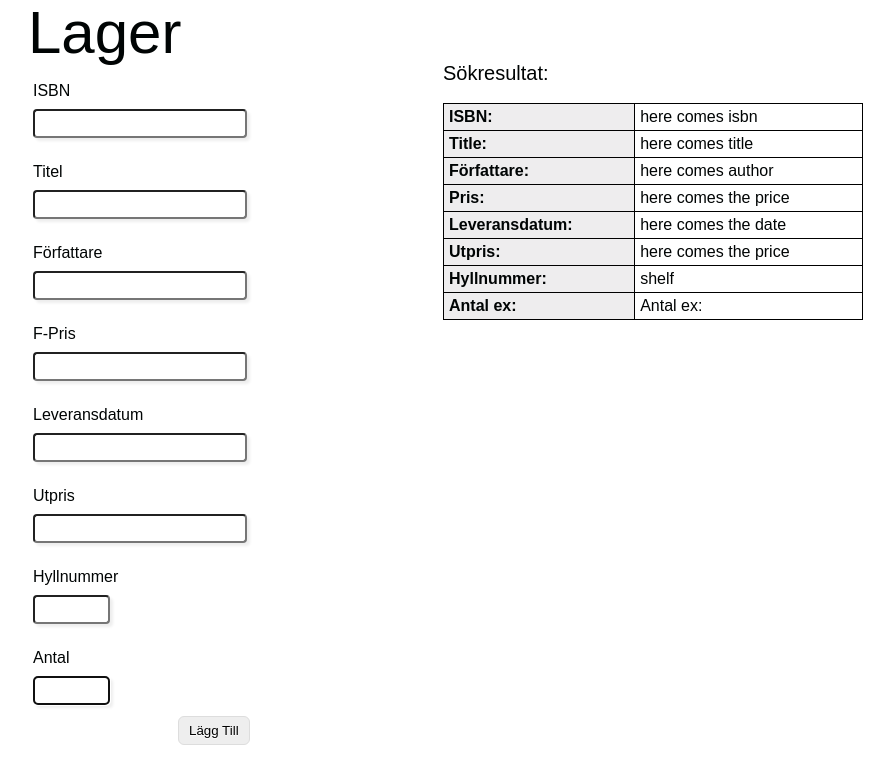
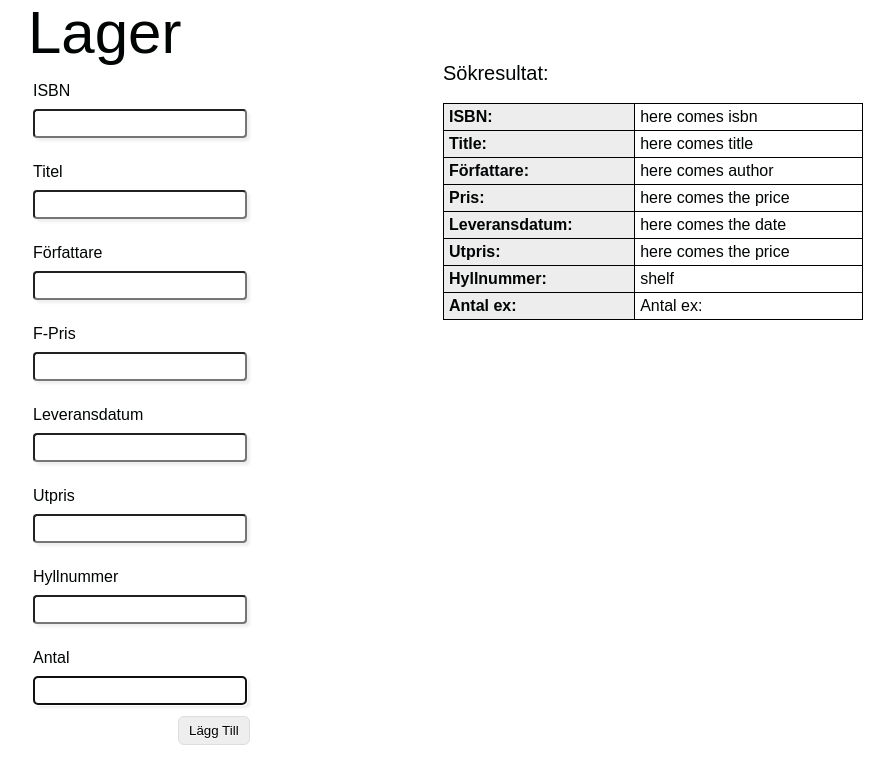
Before and after one commit to mh1830/bookstore_grupp2, a PHP site: page / in a window 1280 px wide. Shown: the part 214-979 px from the top of the page, without its empty margins (102-996 px from the left). Run offline with PHP 8.4, Linux system fonts and the light colour scheme; some web fonts are replaced.

Commit message:
Fixed input field length
Commented out the input field length limitation.

```diff
--- a/css/css.css
+++ b/css/css.css
@@ -198,9 +198,10 @@ body#rapport li.menuItem1, body#index li.menuItem2, body#saldabocker li.menuItem
 }
 /* Last two inputfields*/
 
-#antalMin, #antalPlus {
+/*#antalMin, #antalPlus {
 	width:63px;
 	}
+	*/
 #mainSection label {
 	padding-left:10px;
 	}
```
